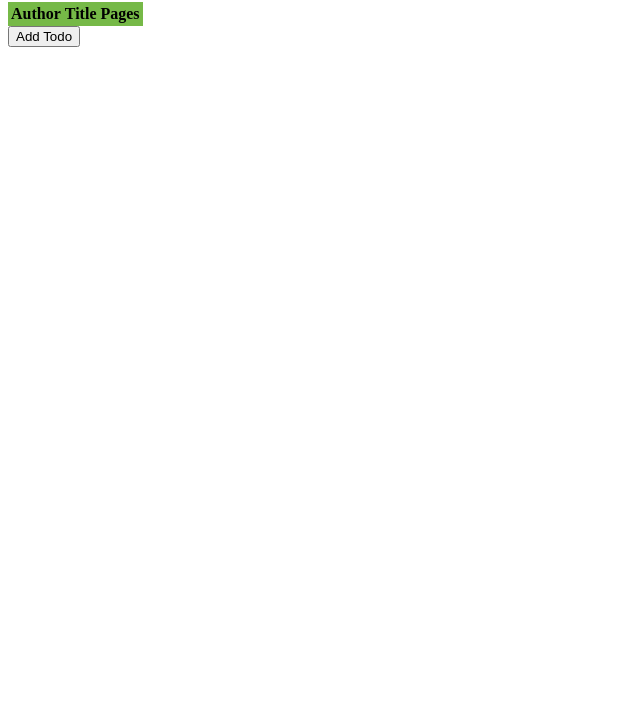
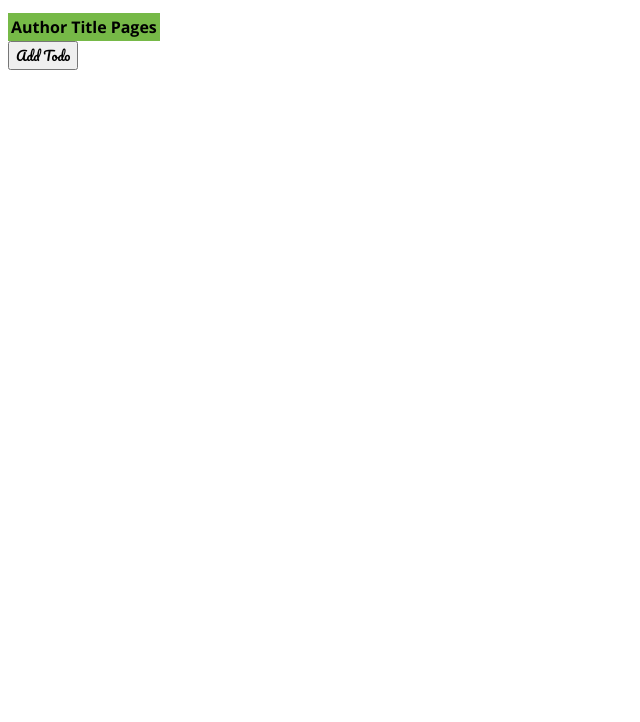
Before and after one commit to Realmbird/Todo-List, a website built with webpack: page dist/index.html in a window 1280 px wide. Shown: the part 78-800 px from the top of the page, without its empty margins (0-640 px from the left). Built offline with Linux system fonts and the light colour scheme.

Commit message:
Added todo list with fonts to html elements

```diff
--- a/src/style.css
+++ b/src/style.css
@@ -1,16 +1,20 @@
 h1, h2, h3 {
+    font-family: Poppins-Black;
     /* src/fonts/Poppins-Black.ttf */
 }
 
 p {
+    font-family: OpenSans;
     /* OpenSans-Italic-VariableFont_wdth,wght.ttf */
 
 }
 
 button {
+    font-family: Pacifico;
     /* Pacifico-Regular.ttf */
 }
 table {
+    font-family: OpenSans;
     background-color: var(--leaf-green);
 }
 
@@ -22,3 +26,19 @@ table {
     --twig-brown: #8B572A;
     --robin-blue: #1FCECB;
 }
+
+/* font imports */
+@font-face {
+    font-family: OpenSans;
+    src: url(./fonts/OpenSans-VariableFont_wdth\,wght.ttf);
+}
+
+
+@font-face {
+    font-family: Pacifico;
+    src: url(./fonts/Pacifico-Regular.ttf);
+}
+@font-face {
+    font-family: Poppins-Black;
+    src: url(./fonts/Poppins-Black.ttf);
+}
```
Also changed, not shown: dist/19ba637387f1d6142f55.ttf (added), dist/c0d735fc04154e03a691.ttf (added), dist/d8b850b920a5ef49d752.ttf (added), dist/main.js, src/fonts/OpenSans-VariableFont_wdth,wght.ttf (added).
